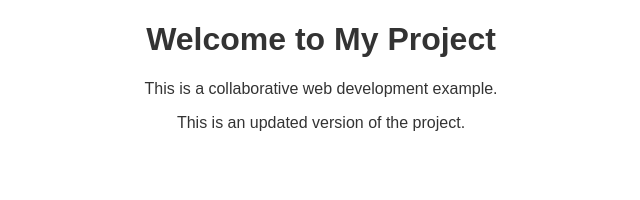
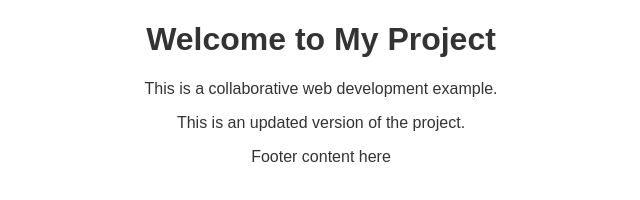
Before and after one commit to zero8-ai/webdev2, a plain HTML site: page index.html in a window 1280 px wide. Shown: the whole page, without its empty margins (319-959 px from the left). Drawn offline with Linux system fonts and the light colour scheme.

Commit message:
Added footer section

```diff
--- a/index.html
+++ b/index.html
@@ -10,6 +10,9 @@
     <h1>Welcome to My Project</h1>
     <p>This is a collaborative web development example.</p>
     <p>This is an updated version of the project.</p>
+<footer>
+    <p>Footer content here</p>
+</footer>
 
 </body>
 </html>
```
